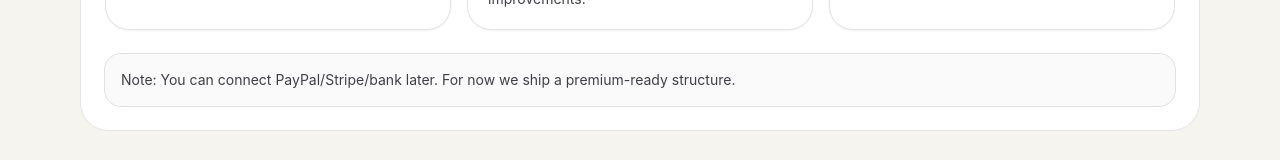
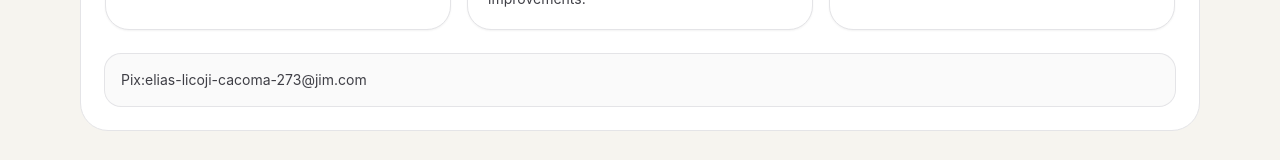
Before and after one commit to eliaslicojicacoma-spec/EverLight-Journal, a Next.js app: page /1/donate in a window 1280 px wide. Shown: the part 596-756 px from the top of the page. Built offline with nearby package versions, Linux system fonts and the light colour scheme.

Commit message:
Update page.tsx

```diff
--- a/src/app/[locale]/donate/page.tsx
+++ b/src/app/[locale]/donate/page.tsx
@@ -16,8 +16,8 @@ export default function DonatePage({ params }: { params: { locale: string } }) {
     opt2: isPT ? "Apoio mensal" : "Monthly support",
     opt3: isPT ? "Divulgar o projeto" : "Share the project",
     note: isPT
-      ? "Nota: Aqui podes ligar com PayPal/Stripe/transferência depois. Por agora deixamos a estrutura premium pronta."
-      : "Note: You can connect PayPal/Stripe/bank later. For now we ship a premium-ready structure.",
+      ? "PayPal:eliaslicojicacoma@gmail.com"
+      : "Pix:elias-licoji-cacoma-273@jim.com",
     cta: isPT ? "Voltar ao Blog" : "Back to Blog",
   };
 
```
